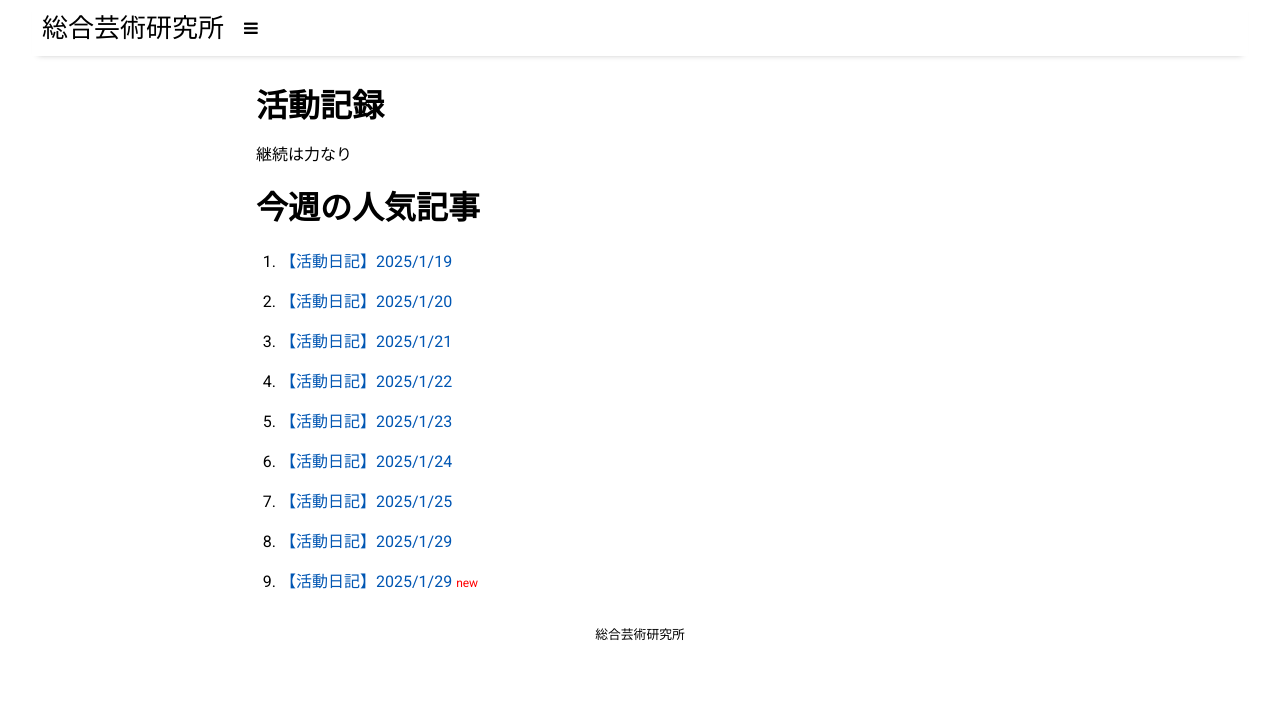
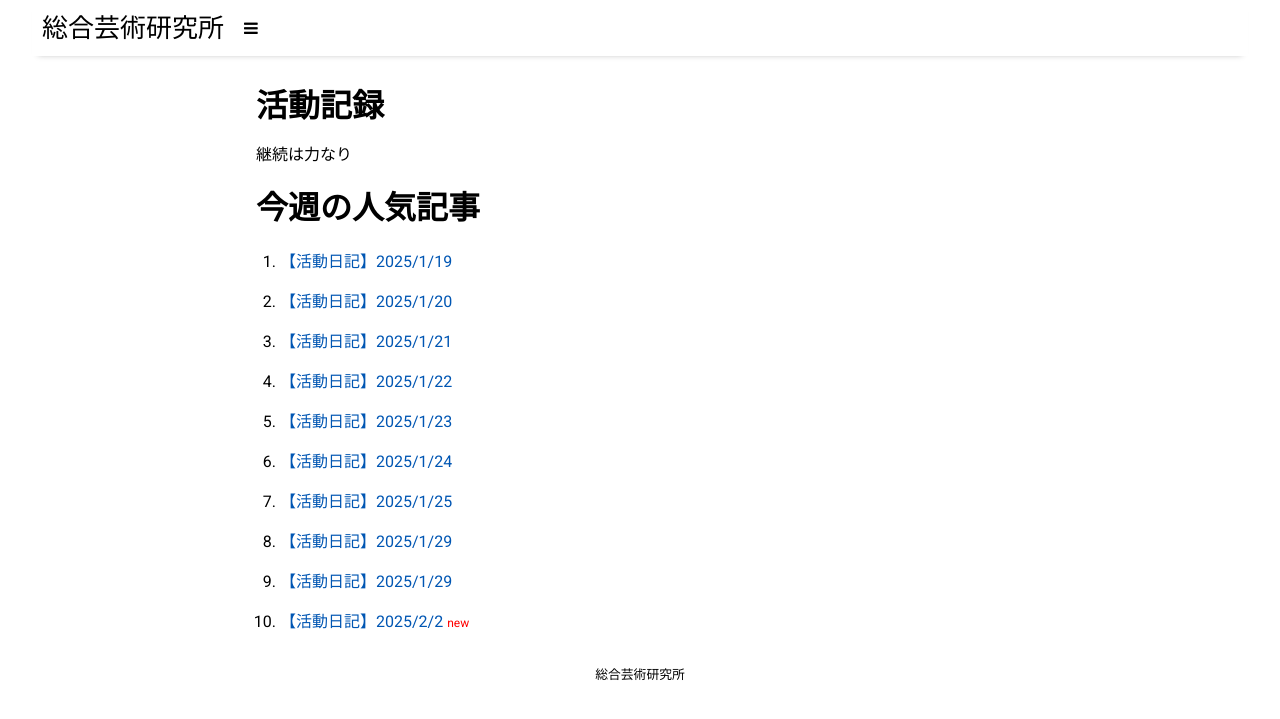
Before and after one commit to gj1002509/zakisikoku, a Jekyll site: the page built from _posts/2024-09-22-active.md, in a window 1280 px wide. Shown: the top 719 px of the page. Built offline with Jekyll 4.4.1, drawn with Linux system fonts in a browser that asks for light colours; nearby versions of some CDN libraries.

Commit message:
Update 2024-09-22-active.md

```diff
--- a/_posts/2024-09-22-active.md
+++ b/_posts/2024-09-22-active.md
@@ -70,6 +70,10 @@ categories: active
         </li>
          <li>
             <a href="{{ site.baseurl }}/2025-1-30-daily">【活動日記】2025/1/29 </a>
+
+        </li>
+        <li>
+            <a href="{{ site.baseurl }}/2025-2-2-daily">【活動日記】2025/2/2 </a>
              <span class="user-info"> new </span>
         </li>
     </ol>
```
